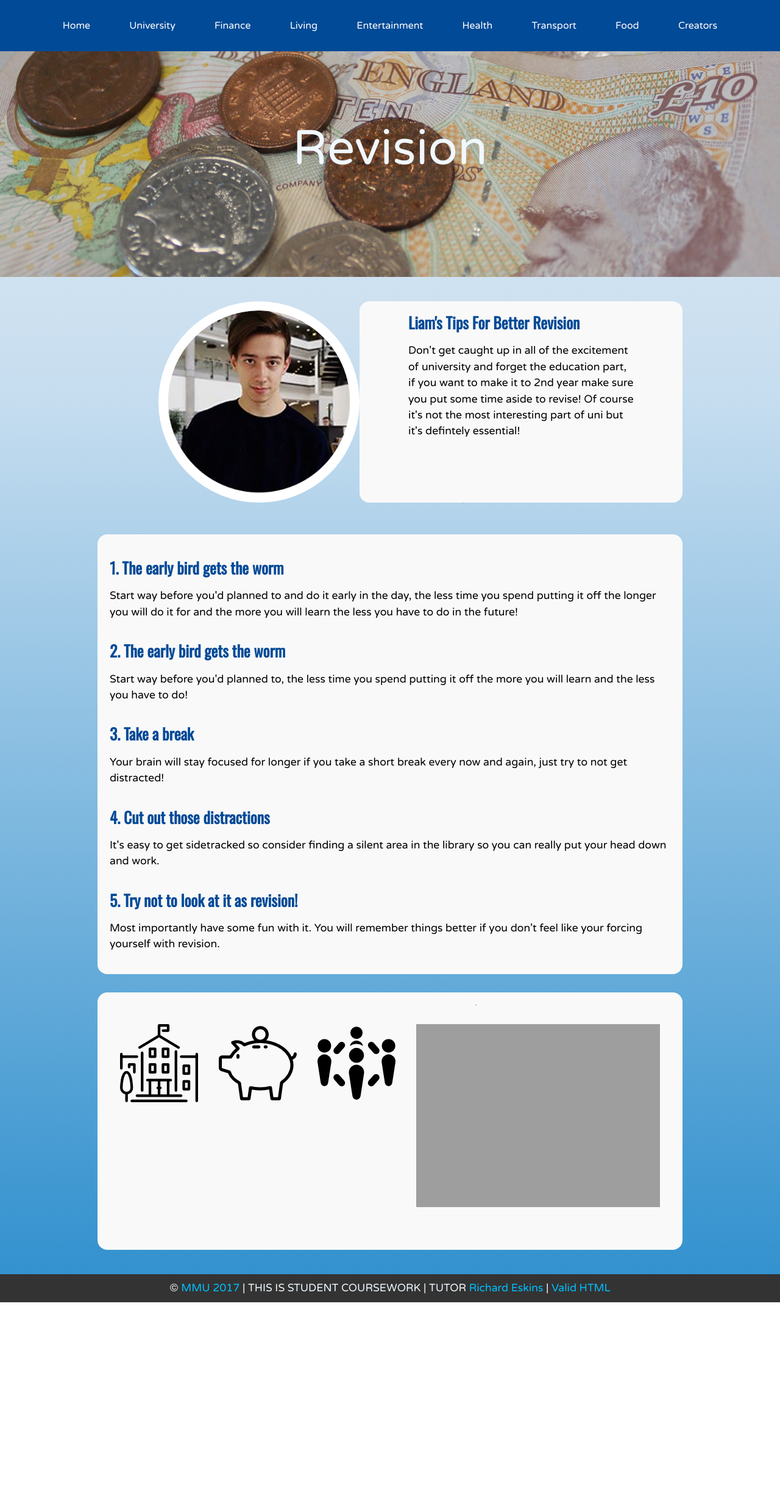
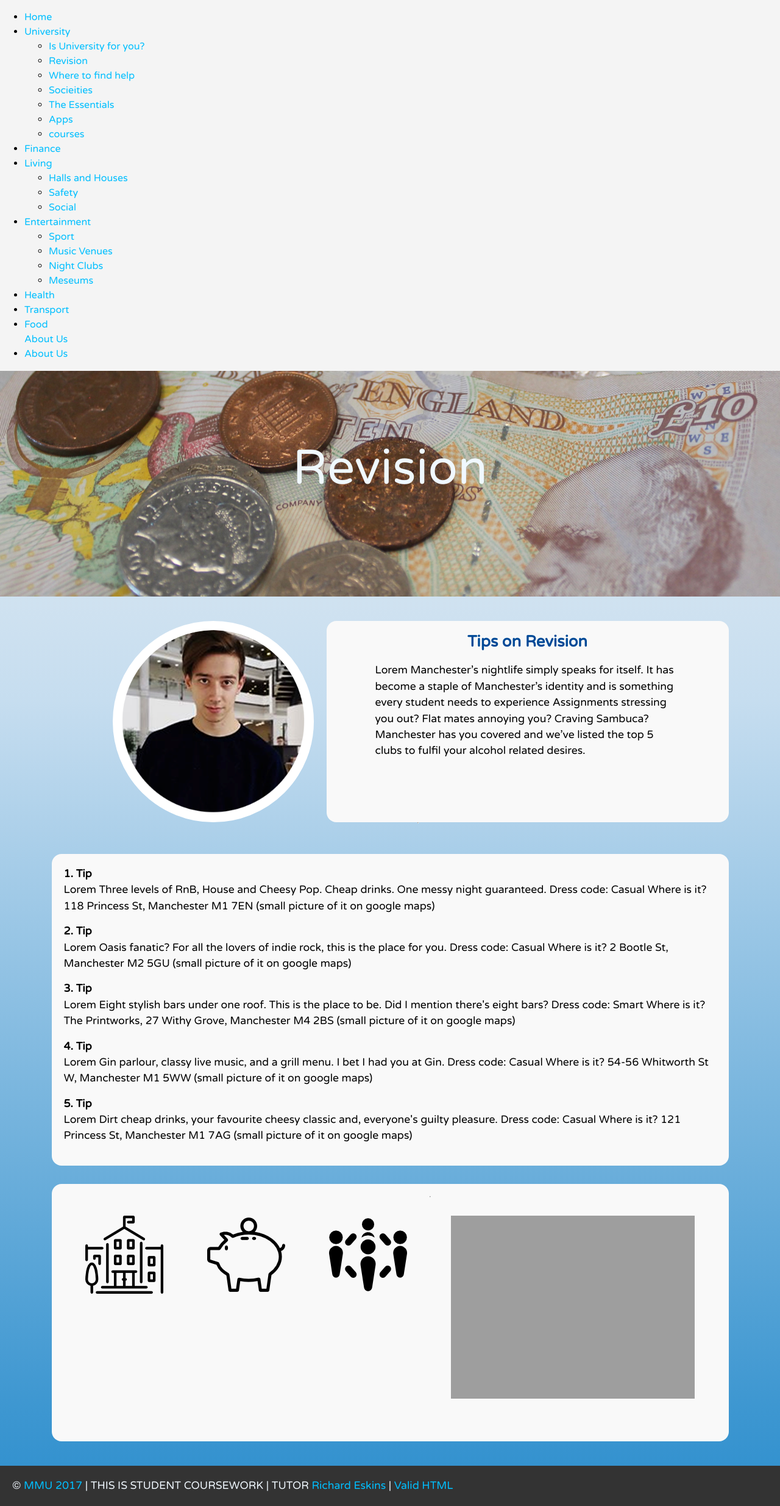
Before and after one commit to abuchohan/teamResonant, a PHP site: page /revision.html in a window 1280 px wide. Shown: the whole page at 61% size. Before the commit the page ends 2135 px from the top, so only its background shows below. Run offline with PHP 8.4, Linux system fonts and the light colour scheme; some libraries are stand-ins or nearby versions; grey boxes are pictures that could not be loaded.

Commit message:
liams changes

```diff
--- a/revision.html
+++ b/revision.html
@@ -3,81 +3,69 @@
    <head>
       <meta charset="utf-8">
       <title>Revision</title>
-      <meta name="description" content="#">
+      <meta name="description" content="If you want to ace your exams, hardwork and determination will be required; Here you can find revision tips to get you the grade you want.">
       <meta keywords="Manchester, students, *ADD MORE*">
       <meta name="geo.position" content="53.4692;2.2369">
       <meta name="geo.placename" content="Geoffrey Manton building">
       <!--DOUBLE CHECK THIS TAG -->
       <meta name="geo.region" content="ISO 3166-2:GB">
       <meta name="viewport" content="width=device-width, initial-scale=1">
-	  <link href="https://fonts.googleapis.com/css?family=Oswald" rel="stylesheet">
       <link rel="stylesheet" href="stylesheet.css">
-      <script src="https://ajax.googleapis.com/ajax/libs/jquery/3.2.0/jquery.min.js"></script>
       <link href="https://fonts.googleapis.com/css?family=Varela+Round" rel="stylesheet">
+	   <style>
+		   .second-heading {
+			   text-align: left;
+		   }
+	   </style>
    </head>
    <body>
       <!-- Skiplinks -->
       <a class="skip-link screen-reader-text" href="#content">Skip to content</a>
       <a class="skip-link screen-reader-text" href="#navigation">Skip to navigation</a>
+      <header class="header nclubs">
          <!-- Navagation -->
-      <a href="#menu" class="menu-link">Menu</a>
-      <nav class="menu" id="menu" role="navigation">
+         <nav class="page-nav" id="navigation" role="navigation">
             <ul>
-            <li><a href="index.html">Home</a></li>
-            <li class="has-sub-menu">
-               <a aria-haspopup="true">University</a>
-               <ul class="sub-menu">
+               <li><a href="index.html" >Home</a></li>
+               <li>
+                  <a href="" aria-haspopup="true">University</a>
+                  <ul>
+                     <li><a href="uniforyou.html" >Is University for you?</a></li>
                      <li><a href="revision.html">Revision</a></li>
-                  <!-- <li><a href="#">Where to find help</a></li> -->
-                  <li><a href="social.html">Social</a></li>
-                  <li><a href="eqguide.html">The Essentials</a></li>
-                  <li><a href="applications.html">Applications</a></li>
-                  <!-- <li><a href="courses.html">Courses</a></li> -->
+                     <li><a href="help.html">Where to find help</a></li>
+                     <li><a href="societies.html" >Socieities</a></li>
+                     <li><a href="eqguide.html" >The Essentials</a></li>
+                     <li><a href="apps.html" >Apps</a></li>
+                     <li><a href="courses.html" >courses</a></li>
                   </ul>
                </li>
-            <li><a href="finance.html">Finance</a></li>
-            <li class="has-sub-menu">
-               <a href="#" aria-haspopup="true">Living</a>
-               <ul class="sub-menu">
-                  <li><a href="hallshouses.html">Halls and Houses</a></li>
-                  <li><a href="transport.html">Safety</a></li>
-                  <li><a href="social.html">Social</a></li>
+               <li><a href="finance.html" >Finance</a></li>
+               <li>
+                  <a href="" aria-haspopup="true">Living</a>
+                  <ul>
+                     <li><a href="hallshouses.html" >Halls and Houses</a></li>
+                     <li><a href="safety.html" >Safety</a></li>
+                     <li><a href="social.html" >Social</a></li>
                   </ul>
                </li>
-            <li class="has-sub-menu">
-               <a aria-haspopup="true">Entertainment</a>
-               <ul class="sub-menu">
-                  <li><a href="sports.html" >Sports</a></li>
-                  <!-- <li><a href="music.html" >Music Venues</a></li> -->
+               <li>
+                  <a href="#" aria-haspopup="true">Entertainment</a>
+                  <ul>
+                     <li><a href="hallshouses.html" >Sport</a></li>
+                     <li><a href="music.html" >Music Venues</a></li>
                      <li><a href="nclubs.html" >Night Clubs</a></li>
-                  <!-- <li><a href="museums.html" >Museums</a></li> -->
+                     <li><a href="meseums.html" >Meseums</a></li>
                   </ul>
                </li>
                <li><a href="health.html" >Health</a></li>
                <li><a href="transport.html" >Transport</a></li>
                <li><a href="food.html" title="">Food</a></li>
-            <li><a href="creators.html" title="#">Creators</a></li>
+               </li><a href="creators.html" title="#">About Us</a></li>
+
+               <li><a href="aboutus.html" >About Us</a></li>
+
             </ul>
          </nav>
-      <script>
-         $(document).ready( function(e) {
-         var $menu = $('#menu'),
-           $menulink = $('.menu-link'),
-           $menuTrigger = $('.has-sub-menu > a');
-         $menulink.click(function(e) {
-             e.preventDefault();
-             $menulink.toggleClass('active');
-             $menu.toggleClass('active');
-         });
-         $menuTrigger.click(function(e) {
-             e.preventDefault();
-             var $this = $(this);
-             $this.toggleClass('active').next('ul').toggleClass('active');
-         });
-         e.preventDefault();
-         });
-      </script>
-      <header class="header nclubs">
          <h1>Revision</h1>
       </header>
       <!------------------------------------- Body Content ----------------------------------------------------->
@@ -87,23 +75,23 @@
                <div class="page-article">
                   <img src="images/about_us_pics/ivo%20pic.png" alt="boller in a basket" class="image">
                   <div class="page-article1 box">
-                     <h2 id="budgeting">Liam's Tips For Better Revision</h2>
-                     <p>Don't get caught up in all of the excitement of university and forget the education part, if you want to make it to 2nd year make sure you put some time aside to revise! Of course it's not the most interesting part of uni but it's defintely essential!</p>
+                     <h2 id="budgeting">Tips on Revision</h2>
+                     <p>Lorem Manchester’s nightlife simply speaks for itself. It has become a staple of Manchester’s identity and is something every student needs to experience Assignments stressing you out? Flat mates annoying you? Craving Sambuca? Manchester has you covered and we’ve listed the top 5 clubs to fulfil your alcohol related desires. </p>
                   </div>
                </div>
                <hr>
             </div>
             <div class="content-box middle">
-               <h2>1. The early bird gets the worm</h2>
-               <p>Start way before you'd planned to and do it early in the day, the less time you spend putting it off the longer you will do it for and the more you will learn the less you have to do in the future!</p>
-               <h2>2. The early bird gets the worm</h2>
-               <p>Start way before you'd planned to, the less time you spend putting it off the more you will learn and the less you have to do!</p>
-               <h2>3. Take a break</h2>
-               <p>Your brain will stay focused for longer if you take a short break every now and again, just try to not get distracted!</p>
-               <h2>4. Cut out those distractions</h2>
-               <p>It's easy to get sidetracked so consider finding a silent area in the library so you can really put your head down and work.</p>
-               <h2>5. Try not to look at it as revision!</h2>
-               <p>Most importantly have some fun with it. You will remember things better if you don't feel like your forcing yourself with revision.</p>
+               <h3 class="second-heading">1. Tip</h2>
+               <p>Lorem Three levels of RnB, House and Cheesy Pop. Cheap drinks. One messy night guaranteed. Dress code: Casual Where is it? 118 Princess St, Manchester M1 7EN (small picture of it on google maps)</p>
+               <h3 class="second-heading">2. Tip</h2>
+               <p>Lorem Oasis fanatic? For all the lovers of indie rock, this is the place for you. Dress code: Casual Where is it? 2 Bootle St, Manchester M2 5GU (small picture of it on google maps) </p>
+               <h3 class="second-heading">3. Tip</h2>
+				<p>Lorem Eight stylish bars under one roof. This is the place to be. Did I mention there's eight bars? Dress code: Smart Where is it? The Printworks, 27 Withy Grove, Manchester M4 2BS (small picture of it on google maps)</p>
+               <h3 class="second-heading">4. Tip </h2>
+               <p>Lorem Gin parlour, classy live music, and a grill menu. I bet I had you at Gin. Dress code: Casual Where is it? 54-56 Whitworth St W, Manchester M1 5WW (small picture of it on google maps)</p>
+               <h3 class="second-heading">5. Tip </h2>
+               <p>Lorem Dirt cheap drinks, your favourite cheesy classic and, everyone's guilty pleasure. Dress code: Casual Where is it? 121 Princess St, Manchester M1 7AG (small picture of it on google maps)</p>
             </div>
             <div class="content-box middle">
                <hr>
--- a/stylesheet.css
+++ b/stylesheet.css
@@ -7,7 +7,6 @@ html {
     background: #f4f4f4;
 }
 body {
-	box-sizing: border-box;
     margin: 0;
     padding: 0;
     color: black;
@@ -26,57 +25,52 @@ img {
 a {
     text-decoration: none; color: deepskyblue;
 }
-.main-heading {
-	font-size: 2rem;
-}
 
 
-.page-content {
-	/*padding: 0 25px;*/
-	margin: auto;
-	max-width: 960px;
-}
-.page-content p {
-	padding-bottom: 15px;
-}
-.page-content a:hover {
-	color: #004a97;
-}
-.home-slideshow {
-	max-width: 50%;
-}
+.page-content {/*padding: 0 25px;*/ max-width: 1111px; margin: 0 auto;}
+.page-content p {padding-bottom: 15px;}
+.page-content a:hover {color: #004a97;}
 .header h1 {
     font-size: 3.9rem;
     padding: 100px 30px;
     text-align: center;
     color: aliceblue;
-	background-attachment: fixed;
+			background-attachment: fixed;
     background-repeat: no-repeat;
     background-size: cover;
     background-position: center;
-    position: relative;
+
+}
 }
 .header.food h1{
     background-image: url("images/food.jpg");
+
 }
 .header.finance h1 {
     background-image: url("images/money.jpg");
+
 }
 .header.nclubs h1 {
     background-image: url("images/money.jpg");
+
 }
 .header.hallshouses h1 {
     background-image: url("images/money.jpg");
+
 }
 .header.health h1 {
     background-image: url("images/money.jpg");
+
 }
 .header.creators h1 {
     background-image: url("images/money.jpg");
+
 }
-.header.transport h1 {
-    background-image: url("images/test2.jpg");
+.header. h1 {
+    background-image: url("images/money.jpg");
+
 }
+
 
 .page-content h2 {
     font-size: 1.6rem;
@@ -84,8 +78,7 @@ a {
     color:#004a97;
     padding-bottom: 15px;
     padding-top: 15px;
-    text-align:left;
-	font-family: 'Oswald'
+    text-align:center;
 }
 .page-content h3 {
     font-weight: bold;
@@ -101,27 +94,14 @@ filter: progid:DXImageTransform.Microsoft.gradient( startColorstr='#4f7db9e8', e
 
 /*.page-content {background: #f9f9f9;}*/
 /*.page-article{padding-top: 50px;}*/
-.page-footer {
-	background-color:#333333;
-	color: aliceblue;
-	padding: 10px 0px 10px 0px;
-	display: inline-block;
-	width: 100%;
-	text-align: center;
-}
-.page-footer a:hover{
-	color: aliceblue; }
-.pre-footer{
-	padding: 20px;
-	background:#878787;
-	color: aliceblue;}
+.page-footer {background-color:#333333;color: aliceblue;padding: 20px;}
+.page-footer a:hover{ color: aliceblue; }
+.pre-footer{padding: 20px; background:#878787;color: aliceblue;}
 
 
 /*--------------Accessibility-------------------------------*/
 
-.skiplinks {
-	display: none;
-}
+.skiplinks {display: none;}
 .screen-reader-text {
 	clip: rect(1px, 1px, 1px, 1px);
 	position: absolute !important;
@@ -153,11 +133,10 @@ filter: progid:DXImageTransform.Microsoft.gradient( startColorstr='#4f7db9e8', e
 }
 
 /*------ Navigation ------*/
-.menu-link {
-	display: none;
-}
+.menu-link { display: none;}
 .menu {
     background-color: #004a97;
+
 }
 .menu ul {
   padding: 0px;
@@ -190,7 +169,7 @@ text-align: center;
     padding: 30px;
 }
 
-
+.skiplinks {display: none;}
 .menu ul li > a:hover {
     background-color: #47a6cc;
 }
@@ -318,22 +297,13 @@ text-align: center;
 }
 
 /*-------------------------------Flexbox-----------------------------------*/
-.thirds div {
-    width: 100%;
-    display: inline-flex;
-	height: 200px;
-	flex-wrap:nowrap;
-}
 
 @media screen and (min-width: 769px) {
-.thirds div {
-        max-width: 33.333%;
-        float: left;
-    }
     .header h1 {
         font-size: 5rem;
 /*        padding-top: px;*/
     padding-bottom: 150px;
+
     }
     .main-content  {
        display: flex;
@@ -510,13 +480,13 @@ text-align: center;
         justify-content: space-between;
     }
 }
-	.page-article2 h2 {
+.page-article2 h2{
     padding-top: 20px;
 }
 
 
 /*-----------------------------------------------------
-                CONTRIBUTERS PAGE
+                ABOUT US PAGE
 --------------------------------------------------------*/
 
 
```
Also changed, not shown: social.html (+69 -59 lines), icons/graduation-cap (1).png (added), icons/graduation-cap.png (added). Lines whose indentation alone changed are shown as unchanged.
